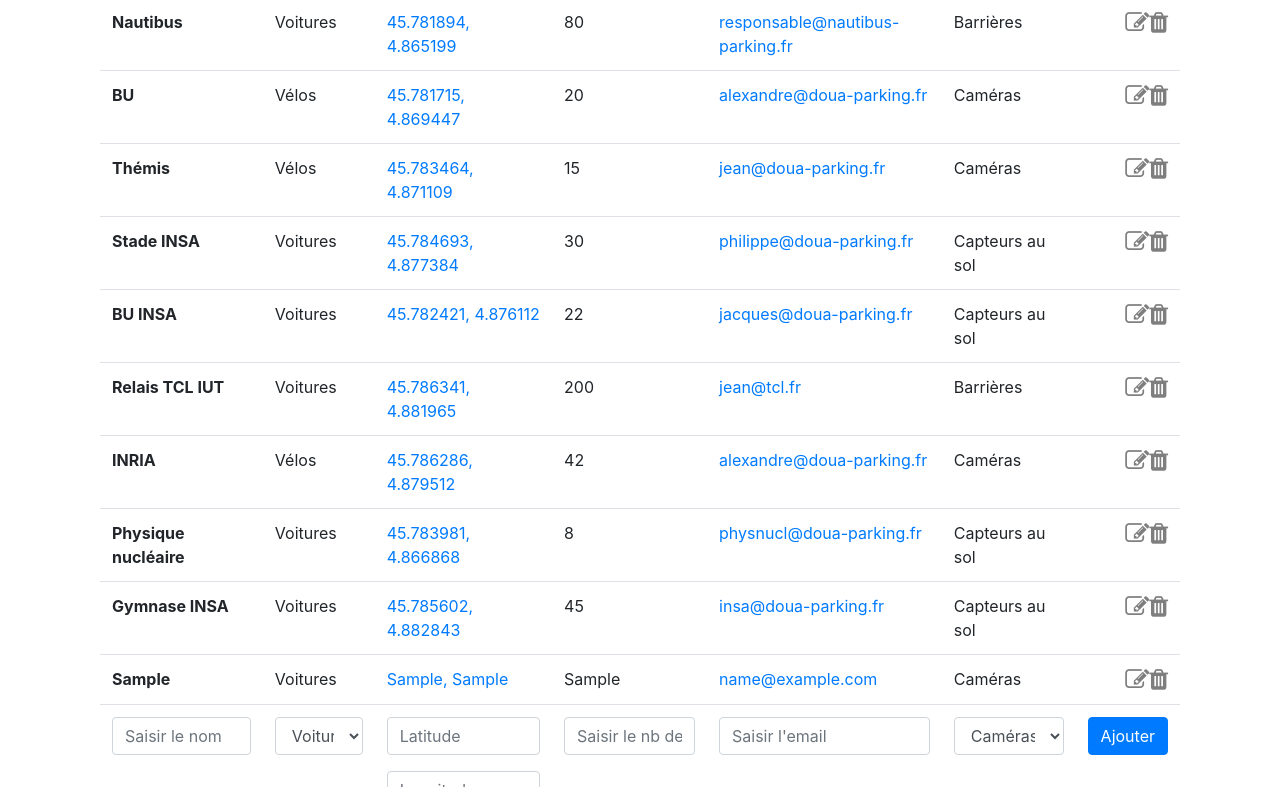
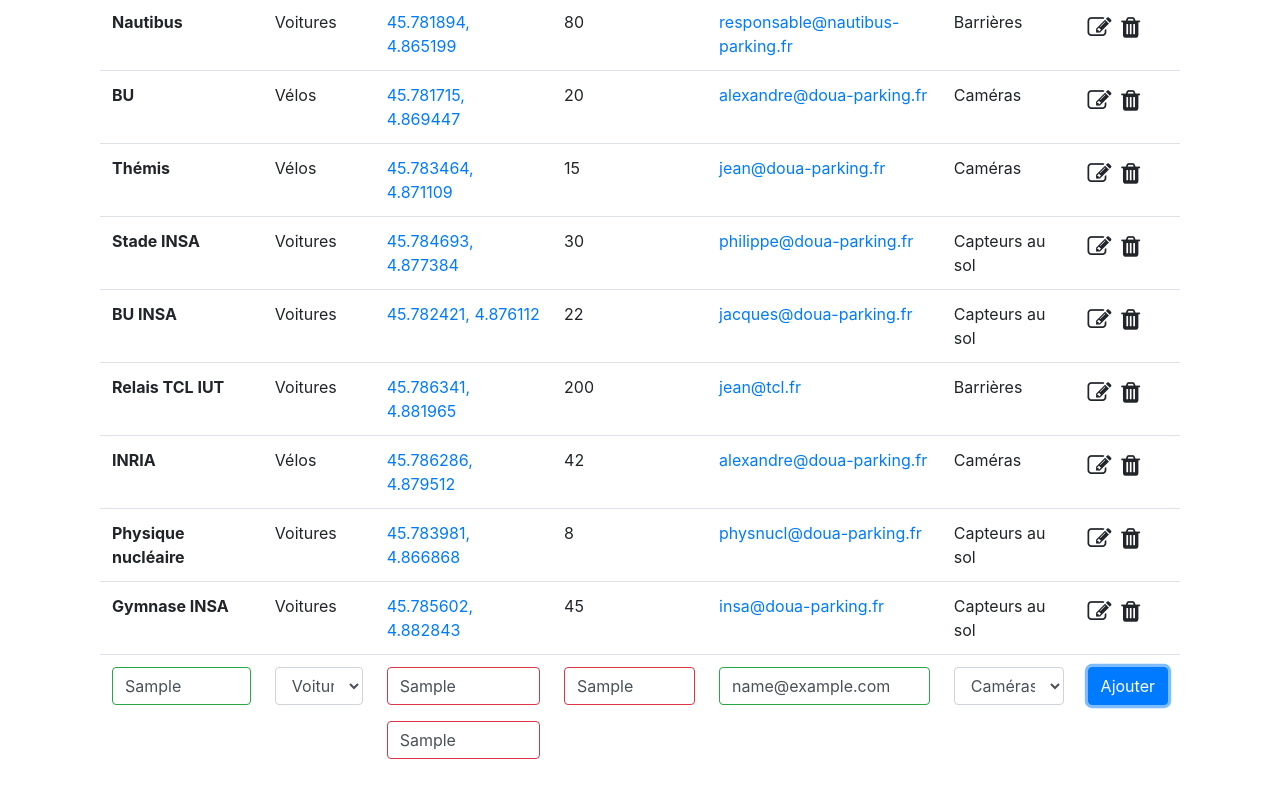
Before and after one commit to Mevelec/IHMWebSimleUI, a plain HTML site: page index.html in a window 1280 px wide. Both pictures are taken after typing "Sample", "Sample", "Sample", "Sample", "name@example.com" into the empty fields and a click on the button "Ajouter". Shown: the part 203-990 px from the top of the page. Drawn offline with nearby package versions, Linux system fonts and the light colour scheme.

Commit message:
suite projet

```diff
--- a/index.html
+++ b/index.html
@@ -91,13 +91,9 @@
                                     <td>80</td>
                                     <td><a href="mailto:responsable@nautibus-parking.fr">responsable@nautibus-parking.fr</a></td>
                                     <td>Barrières</td>
-                                    <td>
-                                        <button type="button" class="close"  onclick="RemoveParking(this)" value='lol'>
-                                            <i class="fa fa-trash"></i>
-                                        </button>
-                                        <button type="button" class="close"  onclick="EditMode(this)" value='lol'>
-                                            <i class="fa fa-edit"></i>
-                                        </button>
+                                    <td style="font-size: x-large;">
+                                        <i class="fa fa-edit" onclick="EditMode(this)" ></i>
+                                        <i class="fa fa-trash" onclick="RemoveParking(this)" style="margin-left: 3px;"></i>
                                     </td>
                                 </tr>
                                 <tr>
@@ -107,13 +103,9 @@
                                     <td>20</td>
                                     <td><a href="mailto:alexandre@doua-parking.fr">alexandre@doua-parking.fr</a></td>
                                     <td>Caméras</td>
-                                    <td>
-                                        <button type="button" class="close"  onclick="RemoveParking(this)" value='lol'>
-                                            <i class="fa fa-trash"></i>
-                                        </button>
-                                        <button type="button" class="close"  onclick="EditMode(this)" value='lol'>
-                                            <i class="fa fa-edit"></i>
-                                        </button>
+                                    <td style="font-size: x-large;">
+                                        <i class="fa fa-edit" onclick="EditMode(this)" ></i>
+                                        <i class="fa fa-trash" onclick="RemoveParking(this)" style="margin-left: 3px;"></i>
                                     </td>
                                 </tr>
                                 <tr>
@@ -123,13 +115,9 @@
                                     <td>15</td>
                                     <td><a href="mailto:jean@doua-parking.fr">jean@doua-parking.fr</a></td>
                                     <td>Caméras</td>
-                                    <td>
-                                        <button type="button" class="close"  onclick="RemoveParking(this)" value='lol'>
-                                            <i class="fa fa-trash"></i>
-                                        </button>
-                                        <button type="button" class="close"  onclick="EditMode(this)" value='lol'>
-                                            <i class="fa fa-edit"></i>
-                                        </button>
+                                    <td style="font-size: x-large;">
+                                        <i class="fa fa-edit" onclick="EditMode(this)" ></i>
+                                        <i class="fa fa-trash" onclick="RemoveParking(this)" style="margin-left: 3px;"></i>
                                     </td>
                                 </tr>
                                 <tr>
@@ -139,13 +127,9 @@
                                     <td>30</td>
                                     <td><a href="mailto:philippe@doua-parking.fr">philippe@doua-parking.fr</a></td>
                                     <td>Capteurs au sol</td>
-                                    <td>
-                                        <button type="button" class="close"  onclick="RemoveParking(this)" value='lol'>
-                                            <i class="fa fa-trash"></i>
-                                        </button>
-                                        <button type="button" class="close"  onclick="EditMode(this)" value='lol'>
-                                            <i class="fa fa-edit"></i>
-                                        </button>
+                                    <td style="font-size: x-large;">
+                                        <i class="fa fa-edit" onclick="EditMode(this)" ></i>
+                                        <i class="fa fa-trash" onclick="RemoveParking(this)" style="margin-left: 3px;"></i>
                                     </td>
                                 </tr>
                                 <tr>
@@ -155,13 +139,9 @@
                                     <td>22</td>
                                     <td><a href="mailto:jacques@doua-parking.fr">jacques@doua-parking.fr</a></td>
                                     <td>Capteurs au sol</td>
-                                    <td>
-                                        <button type="button" class="close"  onclick="RemoveParking(this)" value='lol'>
-                                            <i class="fa fa-trash"></i>
-                                        </button>
-                                        <button type="button" class="close"  onclick="EditMode(this)" value='lol'>
-                                            <i class="fa fa-edit"></i>
-                                        </button>
+                                    <td style="font-size: x-large;">
+                                        <i class="fa fa-edit" onclick="EditMode(this)" ></i>
+                                        <i class="fa fa-trash" onclick="RemoveParking(this)" style="margin-left: 3px;"></i>
                                     </td>
                                 </tr>
                                 <tr>
@@ -171,13 +151,9 @@
                                     <td>200</td>
                                     <td><a href="mailto:jean@tcl.fr">jean@tcl.fr</a></td>
                                     <td>Barrières</td>
-                                    <td>
-                                        <button type="button" class="close"  onclick="RemoveParking(this)" value='lol'>
-                                            <i class="fa fa-trash"></i>
-                                        </button>
-                                        <button type="button" class="close"  onclick="EditMode(this)" value='lol'>
-                                            <i class="fa fa-edit"></i>
-                                        </button>
+                                    <td style="font-size: x-large;">
+                                        <i class="fa fa-edit" onclick="EditMode(this)" ></i>
+                                        <i class="fa fa-trash" onclick="RemoveParking(this)" style="margin-left: 3px;"></i>
                                     </td>
                                 </tr>
                                 <tr>
@@ -187,13 +163,9 @@
                                     <td>42</td>
                                     <td><a href="mailto:alexandre@doua-parking.fr">alexandre@doua-parking.fr</a></td>
                                     <td>Caméras</td>
-                                    <td>
-                                        <button type="button" class="close"  onclick="RemoveParking(this)" value='lol'>
-                                            <i class="fa fa-trash"></i>
-                                        </button>
-                                        <button type="button" class="close"  onclick="EditMode(this)" value='lol'>
-                                            <i class="fa fa-edit"></i>
-                                        </button>
+                                    <td style="font-size: x-large;">
+                                        <i class="fa fa-edit" onclick="EditMode(this)" ></i>
+                                        <i class="fa fa-trash" onclick="RemoveParking(this)" style="margin-left: 3px;"></i>
                                     </td>
                                 </tr>
                                 <tr>
@@ -203,13 +175,9 @@
                                     <td>8</td>
                                     <td><a href="mailto:physnucl@doua-parking.fr">physnucl@doua-parking.fr</a></td>
                                     <td>Capteurs au sol</td>
-                                    <td>
-                                        <button type="button" class="close"  onclick="RemoveParking(this)" value='lol'>
-                                            <i class="fa fa-trash"></i>
-                                        </button>
-                                        <button type="button" class="close"  onclick="EditMode(this)" value='lol'>
-                                            <i class="fa fa-edit"></i>
-                                        </button>
+                                    <td style="font-size: x-large;">
+                                        <i class="fa fa-edit" onclick="EditMode(this)" ></i>
+                                        <i class="fa fa-trash" onclick="RemoveParking(this)" style="margin-left: 3px;"></i>
                                     </td>
                                 </tr>
                                 <tr>
@@ -219,13 +187,9 @@
                                     <td>45</td>
                                     <td><a href="mailto:insa@doua-parking.fr">insa@doua-parking.fr</a></td>
                                     <td>Capteurs au sol</td>
-                                    <td>
-                                        <button type="button" class="close"  onclick="RemoveParking(this)" value='lol'>
-                                            <i class="fa fa-trash"></i>
-                                        </button>
-                                        <button type="button" class="close"  onclick="EditMode(this)" value='lol'>
-                                            <i class="fa fa-edit"></i>
-                                        </button>
+                                    <td style="font-size: x-large;">
+                                        <i class="fa fa-edit" onclick="EditMode(this)" ></i>
+                                        <i class="fa fa-trash" onclick="RemoveParking(this)" style="margin-left: 3px;"></i>
                                     </td>
                                 </tr>
                                 <tr>
--- a/src/js/main.js
+++ b/src/js/main.js
@@ -13,11 +13,13 @@
 
 function RemoveParking(obj)
 {
-    $(obj).parent().parent().remove();
-    $('#alertOutputs').prepend("<div class='alert alert-warning fade-5 show' id='alert' role='alert'><strong>Supprimée ! </strong> Ligne supprimée.</div>");
-    setTimeout(function(){
-       $('#alert').alert('close');
-    }, 5000);
+    if(confirm("Voulez-vous vraiment supprimer cette ligne ?")) {
+        $(obj).parent().parent().remove();
+        $('#alertOutputs').prepend("<div class='alert alert-warning fade-5 show' id='alert' role='alert'><strong>Supprimée ! </strong> Ligne supprimée.</div>");
+        setTimeout(function () {
+            $('#alert').alert('close');
+        }, 5000);
+    }
 }
 
 function find()
@@ -113,7 +115,7 @@
                 vehicule=$(this).text();
                 break;
             case 2: /*check lat, long*/
-                str= $(this).text().split(", ")
+                str= $(this).text().split(", ");
                 lat=str[0];
                 long=str[1];
                 break;
@@ -121,12 +123,12 @@
                 nbplace=$(this).text();
                 break;
             case 4: /*check mail*/
-               mail=$(this).text()
+               mail=$(this).text();
                 break;
             case 5: /*check controlTool*/
-                controlTool=$(this).text()
+                controlTool=$(this).text();
                 break;
-        };
+        }
         i++;
     });
     var form = "<td scope='row'>"+
@@ -205,10 +207,10 @@
     var controlTool = obj.children().eq(5).children().eq(0);
 
     validerInput(nom,nom.val().length!==0);
-    validerInput(nbplace,nbplace.val().length!==0);
-    validerInput(lat,lat.val().length!==0);
-    validerInput(long,long.val().length!==0);
-    validerInput(mail,mail.val().length!==0);
+    validerInput(nbplace,nbplace.val().length!==0 && isNumeric(nbplace.val()));
+    validerInput(lat,lat.val().length!==0 && isNumeric(lat.val()));
+    validerInput(long,long.val().length!==0 && isNumeric(long.val()));
+    validerInput(mail,mail.val().length!==0 && isEmail(mail.val()));
 
     if(error){
         $('#alertOutputs').prepend("<div class='alert alert-danger fade-5 show' id='alert' role='alert'><strong>Oups ! </strong> Veuillez verifier les informations spécifiées.</div>");
@@ -217,7 +219,10 @@
         }, 5000);
     }else{
         var table =$('#collapseParking').find( "tbody");
-        var res ="<th scope='row'>"+nom.val()+"</th><td>"+ vehicule.val()+"</td><td><a href='https://www.google.com/maps/?q="+lat.val()+","+long.val()+"' target='_blank'>"+lat.val()+", "+long.val()+"</a></td><td>"+nbplace.val()+"</td><td><a href='mailto:"+mail.val()+"'>"+mail.val()+"</a></td><td>"+controlTool.val()+"</td><td><button type='button' class='close'  onclick='RemoveParking(this)' value='lol'><i class=\"fa fa-trash\"></i></button><button type='button' class='close'  onclick='EditMode(this)' value='lol'><i class=\"fa fa-edit\"></i></button></td>";
+        var res ="<th scope='row'>"+nom.val()+"</th><td>"+ vehicule.val()+"</td><td><a href='https://www.google.com/maps/?q="+lat.val()+","+long.val()+"' target='_blank'>"+lat.val()+", "+long.val()+"</a></td><td>"+nbplace.val()+"</td><td><a href='mailto:"+mail.val()+"'>"+mail.val()+"</a></td><td>"+controlTool.val()+"</td><td style=\"font-size: x-large;\">\n" +
+            "                                        <i class=\"fa fa-edit\" onclick=\"EditMode(this)\" ></i>\n" +
+            "                                        <i class=\"fa fa-trash\" onclick=\"RemoveParking(this)\" style=\"margin-left: 3px;\"></i>\n" +
+            "                                    </td>";
         obj.empty();
         obj.append(res);
 
@@ -279,3 +284,14 @@
     }
     ouvert = !ouvert;
 }
+
+function isNumeric(n) {
+    return !isNaN(parseFloat(n)) && isFinite(n);
+}
+
+function isEmail(email)
+{
+    var re = /[A-Z0-9._%+-]+@[A-Z0-9.-]+.[A-Z]{2,4}/igm;
+   return re.test(email);
+
+}
```
Also changed, not shown: afaire.html (+14 -2 lines).
